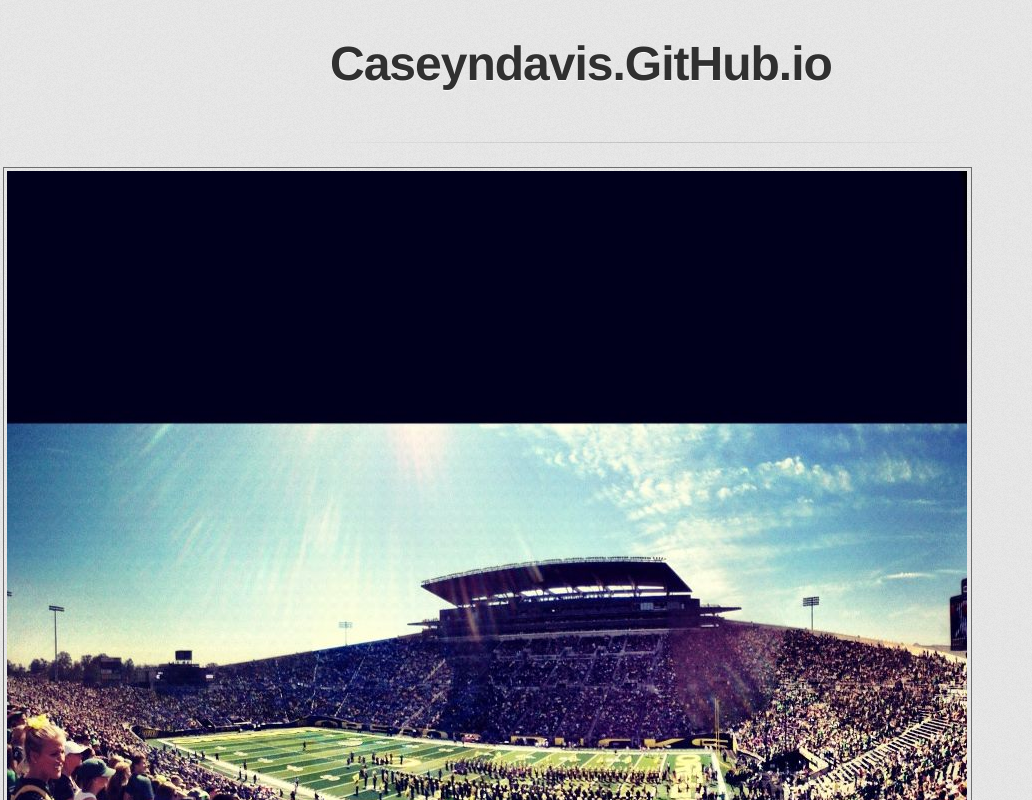
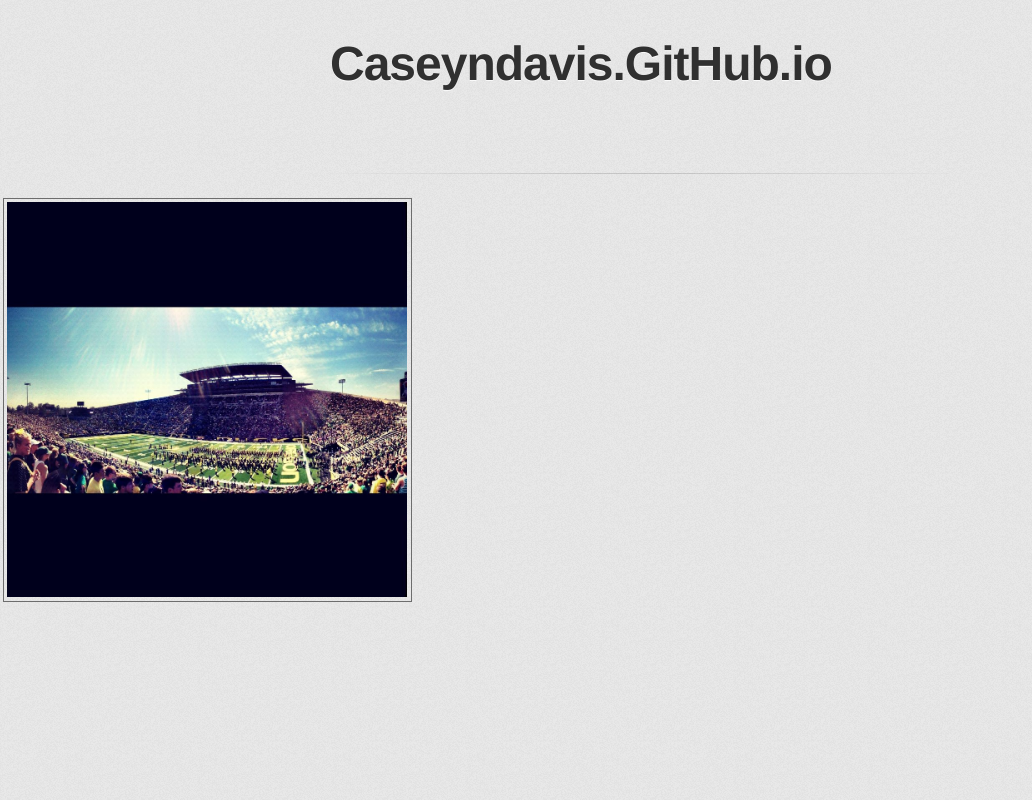
Before and after one commit to caseyndavis/caseyndavis.github.io, a plain HTML site: page index.html in a window 1280 px wide. Shown: the top 800 px of the page, without its empty margins (0-1032 px from the left). Drawn offline with Linux system fonts and the light colour scheme; a web font is replaced by a local one.

Commit message:
add non breaking space

```diff
--- a/index.html
+++ b/index.html
@@ -17,11 +17,11 @@
     <div class="inner">
       <header>
           <h1>Caseyndavis.GitHub.io</h1>
-          <h2></h2>
+          <h2>&nbsp;</h2>
         </header>
         <hr>
         <section id="main_content">
         </div>
-    <img src="images/autzen.jpg" style="margin:.2em; padding:.2em; border: thin solid; display:block;">
+    <img src="images/autzen.jpg" style="width:400px; margin:.2em; padding:.2em; border: thin solid; display:block;">
   </body>
 </html>
```
